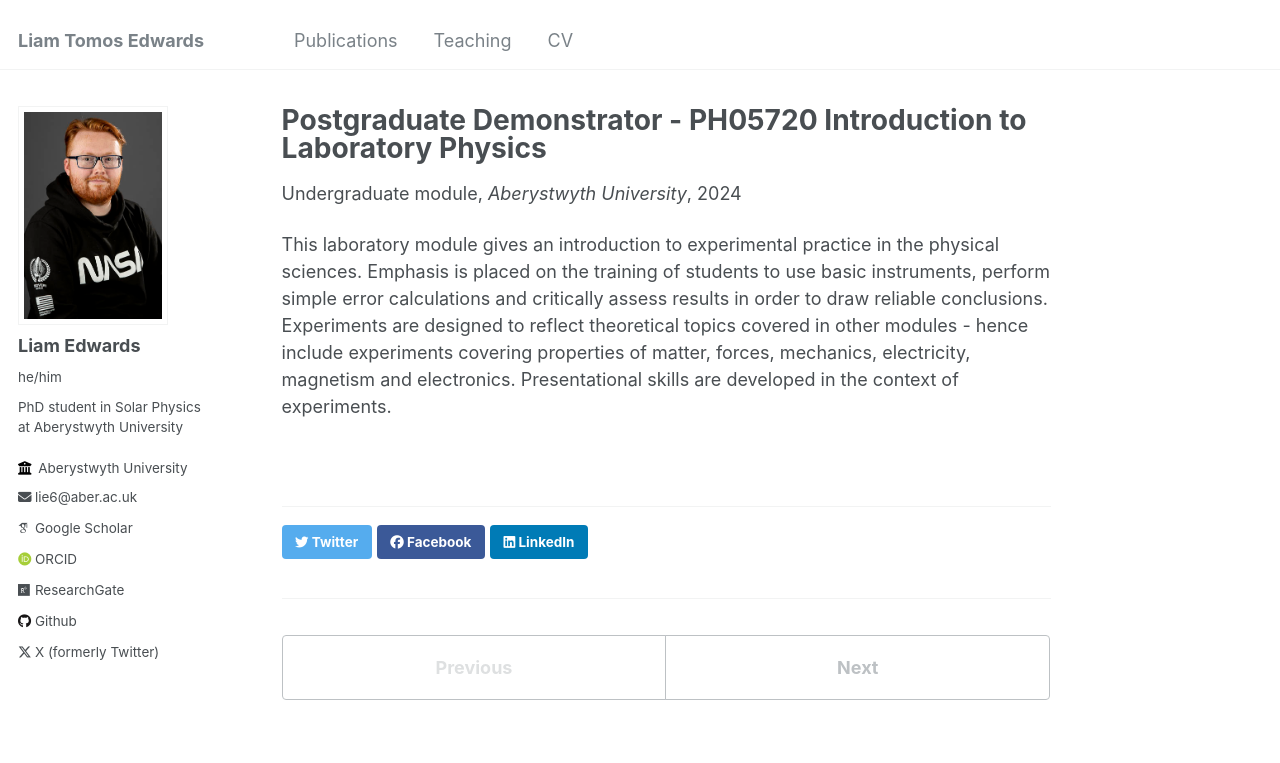
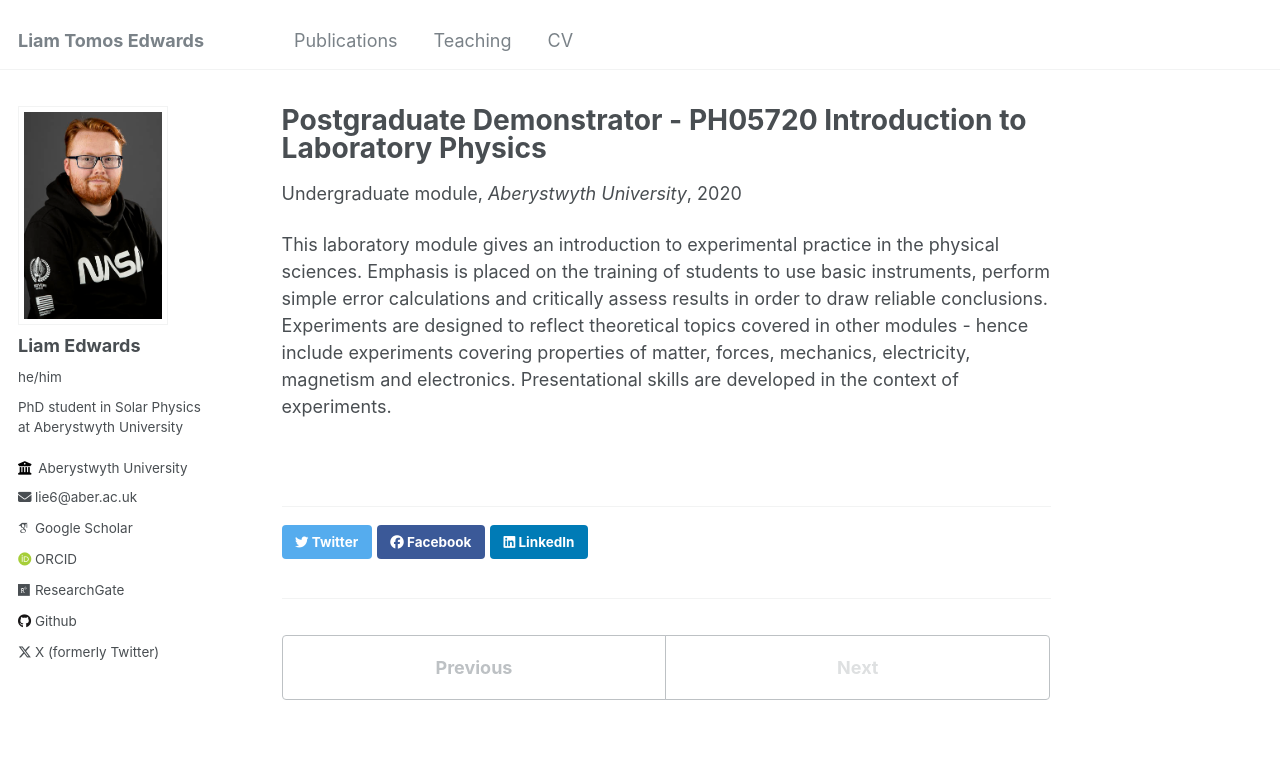
Before and after one commit to liamtomosedwards/liamtomosedwards.github.io, a Jekyll site: the page built from _teaching/2014-spring-teaching-1.md, in a window 1280 px wide and 1072 px high. Shown: the top 763 px of the window. Built offline with Jekyll 4.4.1, drawn with Linux system fonts in a browser that asks for light colours; some web fonts are replaced.

Commit message:
Update 2014-spring-teaching-1.md

```diff
--- a/_teaching/2014-spring-teaching-1.md
+++ b/_teaching/2014-spring-teaching-1.md
@@ -4,6 +4,7 @@ collection: teaching
 type: "Undergraduate module"
 permalink: /teaching/ph05720
 venue: "Aberystwyth University"
+date: 2020-01-01
 ---
 
 This laboratory module gives an introduction to experimental practice in the physical sciences. Emphasis is placed on the training of students to use basic instruments, perform simple error calculations and critically assess results in order to draw reliable conclusions. Experiments are designed to reflect theoretical topics covered in other modules - hence include experiments covering properties of matter, forces, mechanics, electricity, magnetism and electronics. Presentational skills are developed in the context of experiments.
```
